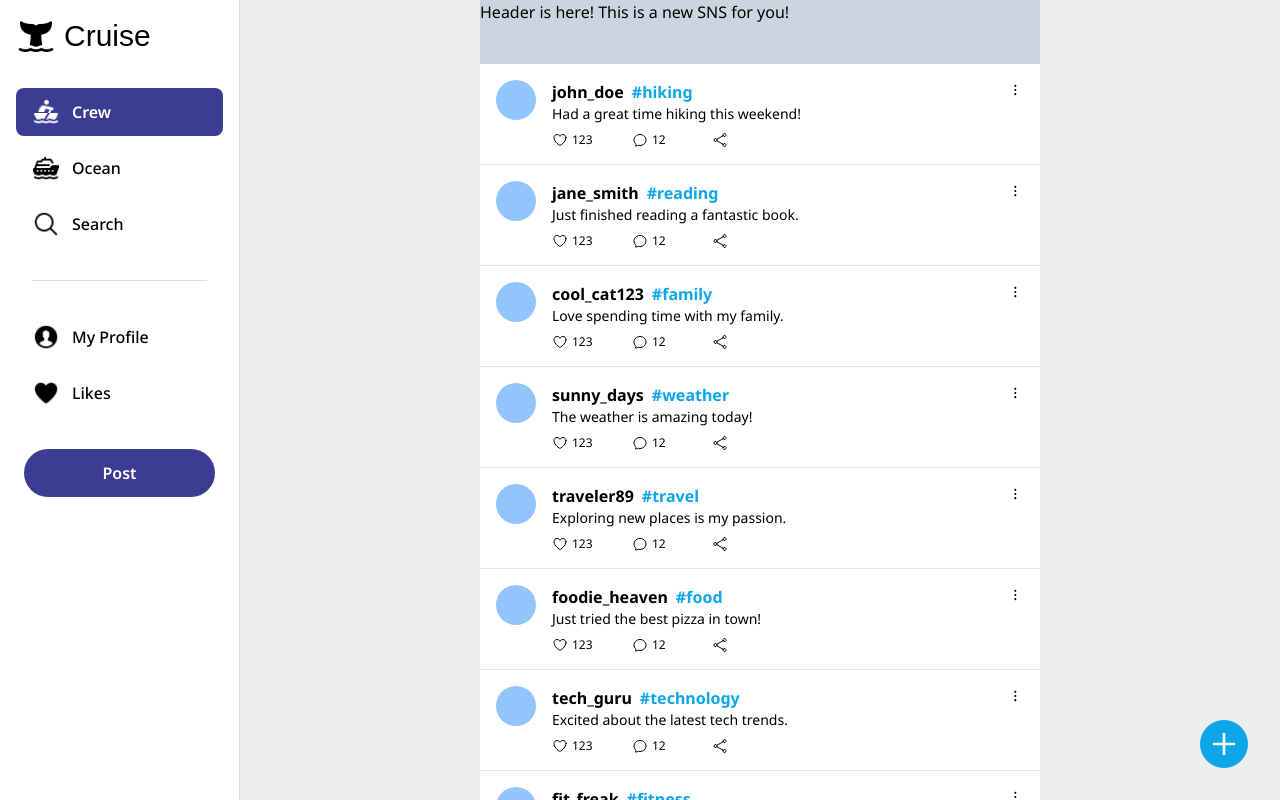
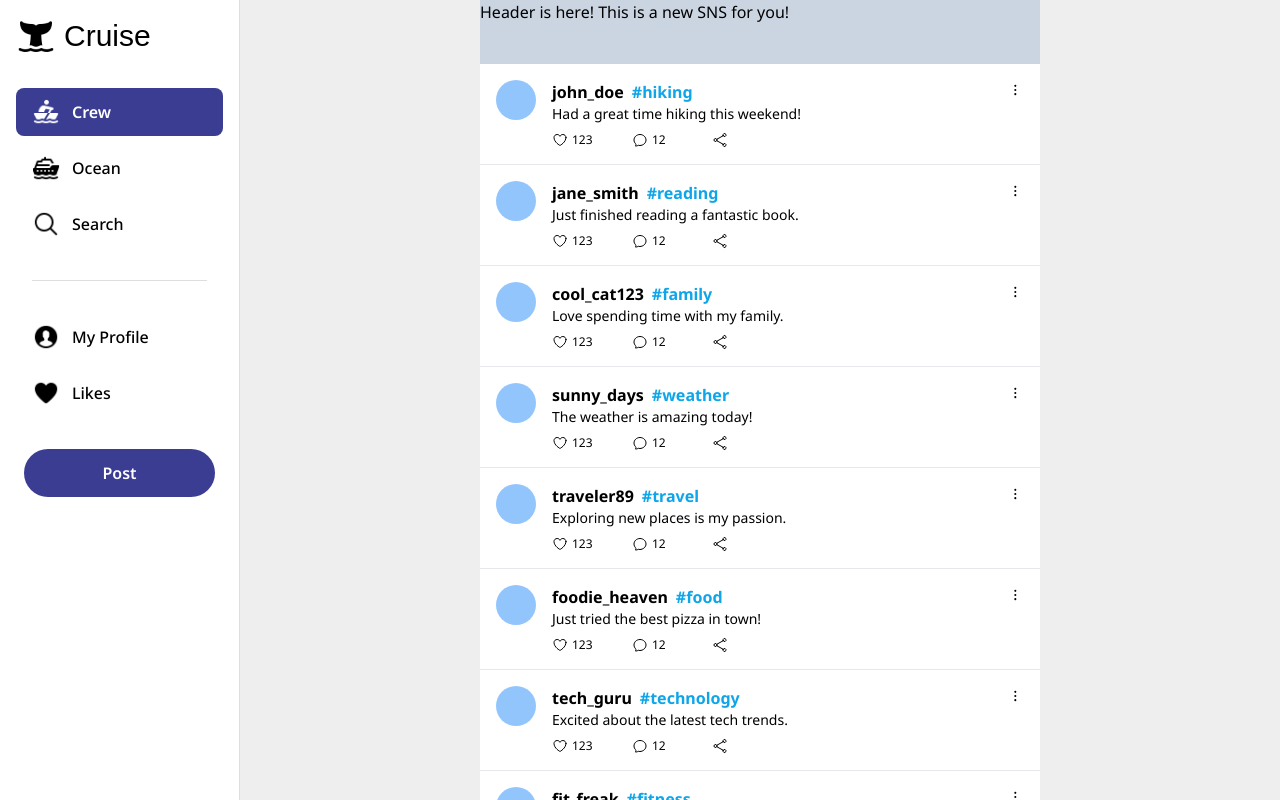
Before and after one commit to Reshie/hobby-sns, a Next.js app: page /crew in a window 1280 px wide. Built offline with nearby package versions, Linux system fonts and the light colour scheme; a web font is replaced by a local one.

Commit message:
delete post-button

```diff
--- a/app/(home)/layout.tsx
+++ b/app/(home)/layout.tsx
@@ -1,5 +1,4 @@
 import SideNav from "@/app/ui/crew/sidenav";
-import PostButton from "@/app/ui/crew/post-button";
 
 export default function Layout({
   children,
@@ -10,7 +9,6 @@ export default function Layout({
     <div className="flex h-screen overflow-hidden bg-group">
       <SideNav />
       <div className="flex-grow px-6 overflow-y-auto">{children}</div>
-      <PostButton />
     </div>
   );
 }
--- a/app/ui/crew/post-button.tsx
+++ /dev/null
@@ -1,17 +0,0 @@
-import {
-  PlusIcon
-} from '@heroicons/react/24/outline';
-import Link from 'next/link';
-
-export default function PostButton() {
-  return (
-    <div className="fixed bottom-8 right-8 w-12 h-12 rounded-full bg-sky-500 hover:bg-sky-400 flex justify-center items-center">
-      <Link
-        key="Post"
-        href="/post"
-      >
-        <PlusIcon className="size-8 stroke-2 text-white"/>
-      </Link>
-    </div>
-  )
-}
```
